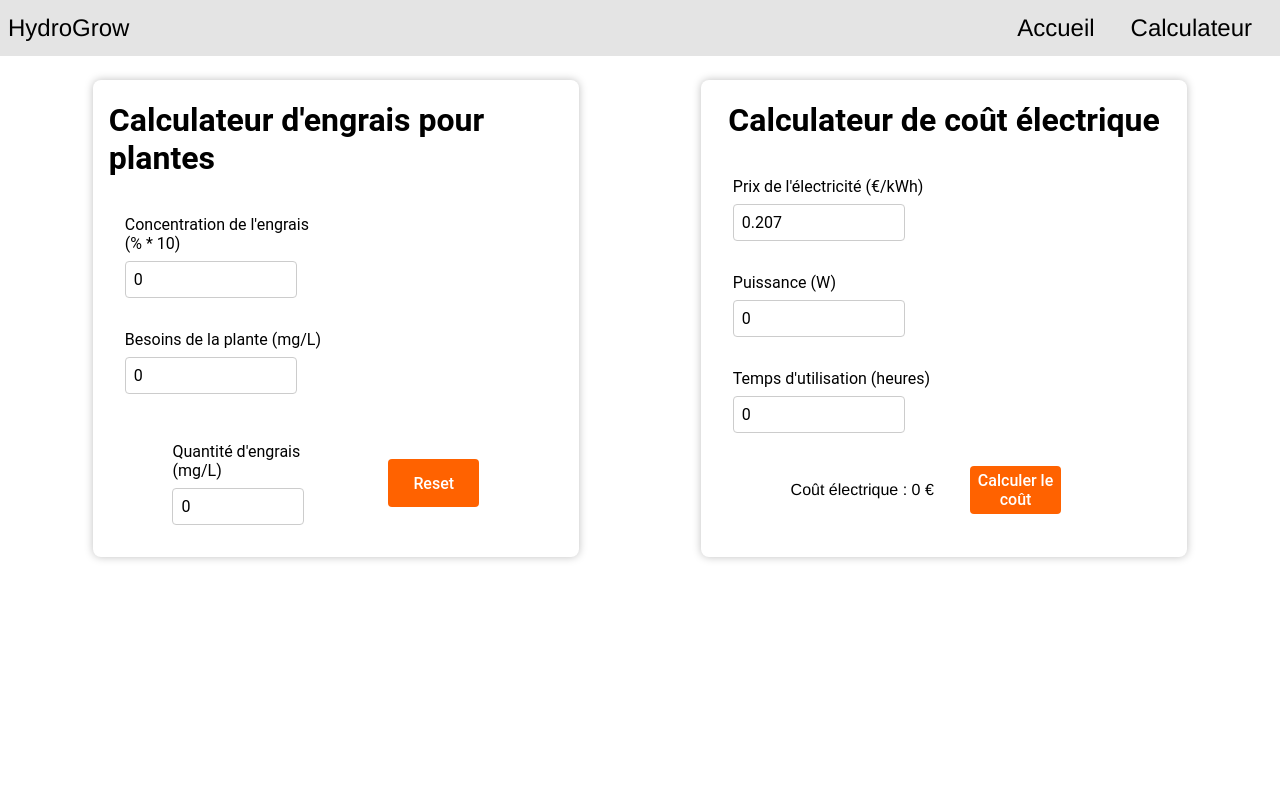
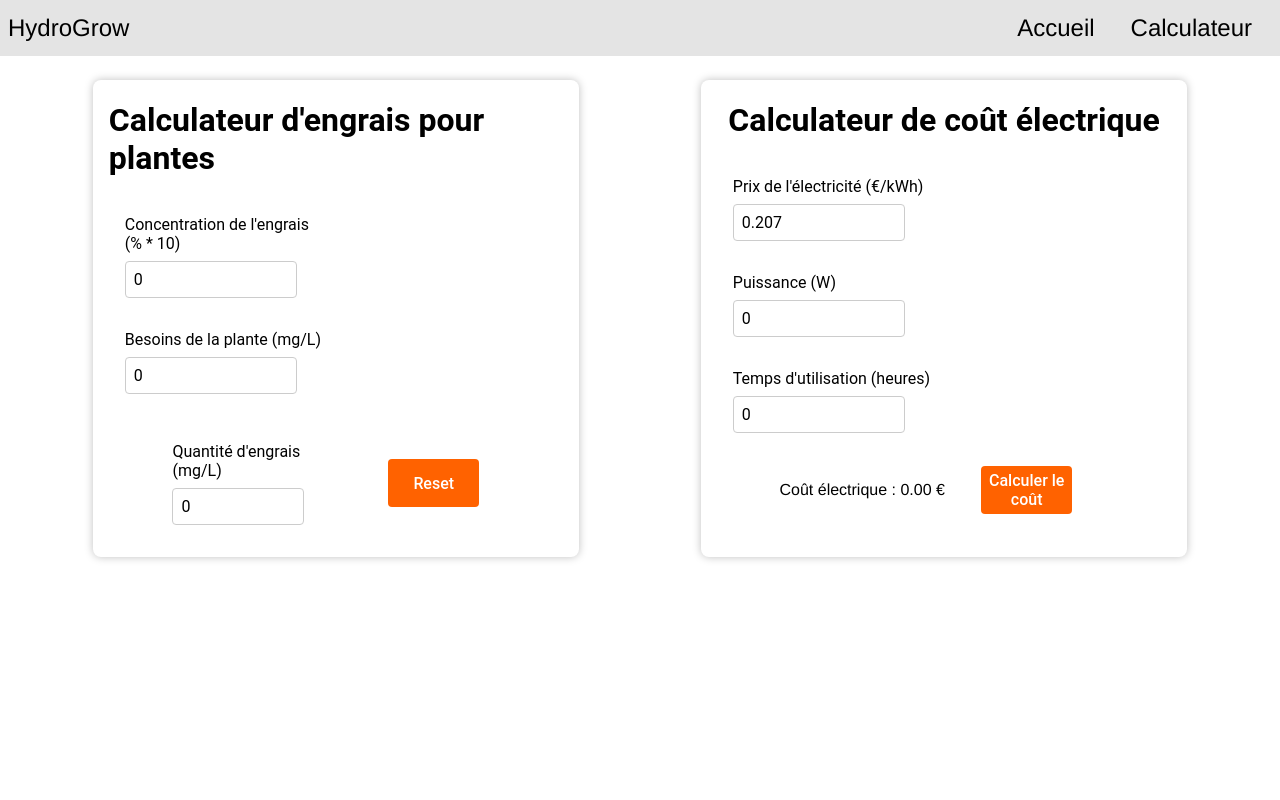
Before and after one commit to SudTech-Innovations/HydroGrow_FrontEnd, a React (Create React App) app in the folder hydrogrow/: page /calc in a window 1280 px wide. Shown: the top 800 px of the page. Built offline with nearby package versions, Linux system fonts and the light colour scheme.

Commit message:
Update PrixElectricite.jsx

```diff
--- a/hydrogrow/src/pages/Calc/Modules/PrixElectricite.jsx
+++ b/hydrogrow/src/pages/Calc/Modules/PrixElectricite.jsx
@@ -5,7 +5,7 @@ const PrixElectricite = () => {
   const [price, setPrice] = useState(defaultPrice);
   const [power, setPower] = useState(0);
   const [usageTime, setUsageTime] = useState(0);
-  const [electricityCost, setElectricityCost] = useState(0);
+  const [electricityCost, setElectricityCost] = useState("0.00");
 
   const calculateCost = () => {
     const cost = (power * usageTime * price) / 1000; // Coût en euros
```
